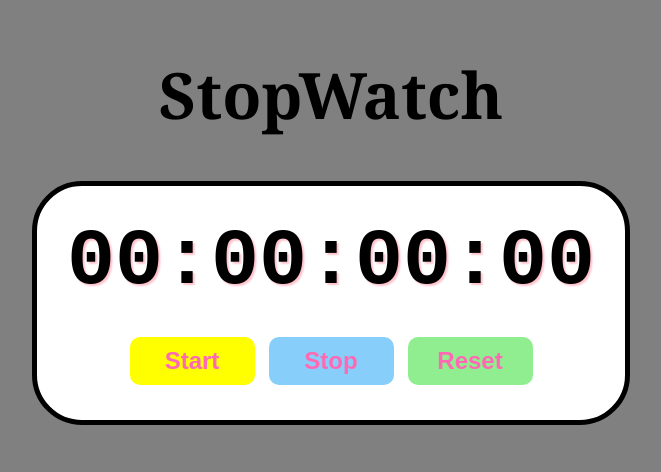
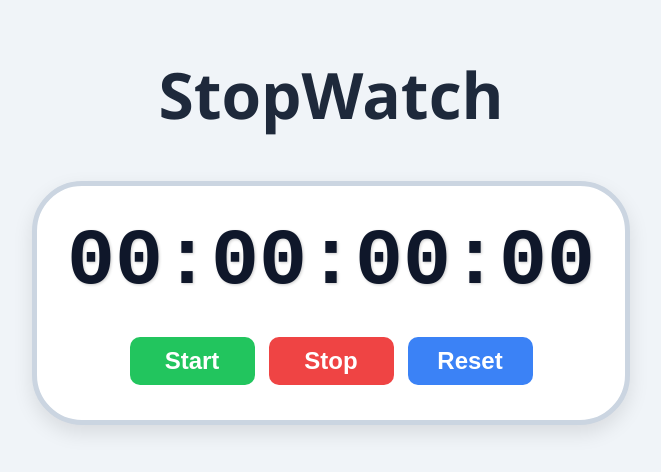
Before and after one commit to shreya-thigale/simple-js-stopwatch, a plain HTML site: page index.html in a window 1280 px wide. Shown: the whole page, without its empty margins (309-970 px from the left). Drawn offline with Linux system fonts and the light colour scheme.

Commit message:
changed color scheme

```diff
--- a/style.css
+++ b/style.css
@@ -2,28 +2,29 @@ body{
     display: flex;
     flex-direction: column;
     align-items: center;
-    background-color: grey;
+    background-color: #f0f4f8;
 }
 #myH1{
     font-size: 4rem;
-    font-family: Cambria, Cochin, Georgia, Times, 'Times New Roman', serif;
-    color: black;
+    font-family: 'Segoe UI', Tahoma, Geneva, Verdana, sans-serif;
+    color: #1e293b;
 }
 #container{
     display: flex;
     flex-direction: column;
     align-items: center;
     padding: 30px;
-    border: 5px solid;
+    border: 5px solid #cbd5e1;
     border-radius: 50px;
-    background-color: white;
+    background-color: #ffffff;
+    box-shadow: 0 8px 20px rgba(0, 0, 0, 0.1);
 }
 #display{
     font-size: 5rem;
     font-family: monospace;
     font-weight: bold;
-    color: black;
-    text-shadow: 2px 2px 2px pink;
+    color: #0f172a;
+    text-shadow: 1px 1px 3px rgba(0, 0, 0, 0.2);
     margin-bottom: 25px;
 }
 #controls button{
@@ -35,24 +36,24 @@ body{
     border: none;
     border-radius: 10px;
     cursor: pointer;
-    color: hotpink;
+    color: #ffffff;
     transition: background-color 0.5s ease;
 }
 #startBtn{
-    background-color: yellow;
+    background-color: #22c55e;
 }
 #startBtn:hover{
-    background-color: lightyellow;
+    background-color: #16a34a;
 }
 #stopBtn{
-    background-color: lightskyblue;
+    background-color: #ef4444;
 }
 #stopBtn:hover{
-    background-color: blue;
+    background-color: #dc2626;
 }
 #resetBtn{
-    background-color: lightgreen;
+    background-color: #3b82f6;
 }
 #resetBtn:hover{
-    background-color: aquamarine;
+    background-color: #2563eb;
 }
```
